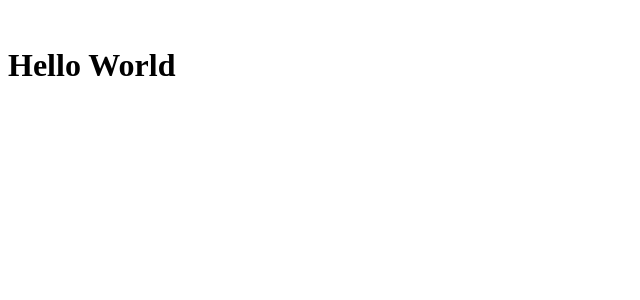
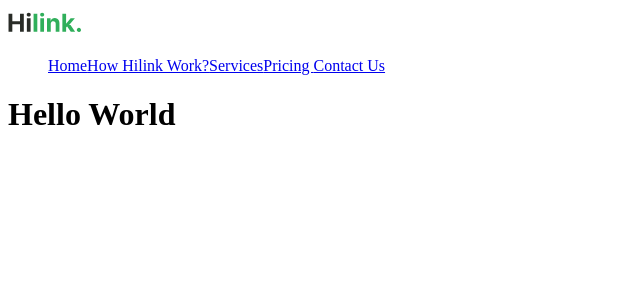
Before and after one commit to Marie-L1/Campscape, a Next.js app: page / in a window 1280 px wide. Shown: the top 300 px of the page, without its empty margins (0-640 px from the left). Built offline with nearby package versions, Linux system fonts and the light colour scheme.

Commit message:
adding the nav links

```diff
--- a/app/components/NavBar.tsx
+++ b/app/components/NavBar.tsx
@@ -1,12 +1,20 @@
 "use client";
 import Link from "next/link";
+import Image from "next/image";
+import { NAV_LINKS } from "../constants";
+import { link } from "fs";
 
 const NavBar = () => {
   return (
     <nav className="nav">
         <Link href="/">
-            <img src="" className=""></img>
+            <Image src="/hilink-logo.svg" alt="Hilink Logo" width={74} height={29}/>
         </Link>
+            <ul className="nav__list">
+              {NAV_LINKS.map((link) => (
+                <Link href={link.href} key={link.key} className="nav__links">{link.label}</Link>
+              ))}
+            </ul>
     </nav>
   )
 }
--- /dev/null
+++ b/app/constants/index.ts
@@ -0,0 +1,86 @@
+// NAVIGATION
+export const NAV_LINKS = [
+    { href: '/', key: 'home', label: 'Home' },
+    { href: '/', key: 'how_hilink_work', label: 'How Hilink Work?' },
+    { href: '/', key: 'services', label: 'Services' },
+    { href: '/', key: 'pricing ', label: 'Pricing ' },
+    { href: '/', key: 'contact_us', label: 'Contact Us' },
+  ];
+
+  // CAMP SECTION
+  export const PEOPLE_URL = [
+    '/person-1.png',
+    '/person-2.png',
+    '/person-3.png',
+    '/person-4.png',
+  ];
+
+  // FEATURES SECTION
+  export const FEATURES = [
+    {
+      title: 'Real maps can be offline',
+      icon: '/map.svg',
+      variant: 'green',
+      description:
+        'We provide a solution for you to be able to use our application when climbing, yes offline maps you can use at any time there is no signal at the location',
+    },
+    {
+      title: 'Set an adventure schedule',
+      icon: '/calendar.svg',
+      variant: 'green',
+      description:
+        "Schedule an adventure with friends. On holidays, there are many interesting offers from Hilink. That way, there's no more discussion",
+    },
+    {
+      title: 'Technology using augment reality',
+      icon: '/tech.svg',
+      variant: 'green',
+      description:
+        'Technology uses augmented reality as a guide to your hiking trail in the forest to the top of the mountain. Already supported by the latest technology without an internet connection',
+    },
+    {
+      title: 'Many new locations every month',
+      icon: '/location.svg',
+      variant: 'orange',
+      description:
+        'Lots of new locations every month, because we have a worldwide community of climbers who share their best experiences with climbing',
+    },
+  ];
+
+  // FOOTER SECTION
+  export const FOOTER_LINKS = [
+    {
+      title: 'Learn More',
+      links: [
+        'About Hilink',
+        'Press Releases',
+        'Environment',
+        'Jobs',
+        'Privacy Policy',
+        'Contact Us',
+      ],
+    },
+    {
+      title: 'Our Community',
+      links: ['Climbing xixixi', 'Hiking hilink', 'Hilink kinthill'],
+    },
+  ];
+
+  export const FOOTER_CONTACT_INFO = {
+    title: 'Contact Us',
+    links: [
+      { label: 'Admin Officer', value: '123-456-7890' },
+      { label: 'Email Officer', value: 'hilink@akinthil.com' },
+    ],
+  };
+
+  export const SOCIALS = {
+    title: 'Social',
+    links: [
+      '/facebook.svg',
+      '/instagram.svg',
+      '/twitter.svg',
+      '/youtube.svg',
+      '/wordpress.svg',
+    ],
+  };
```
